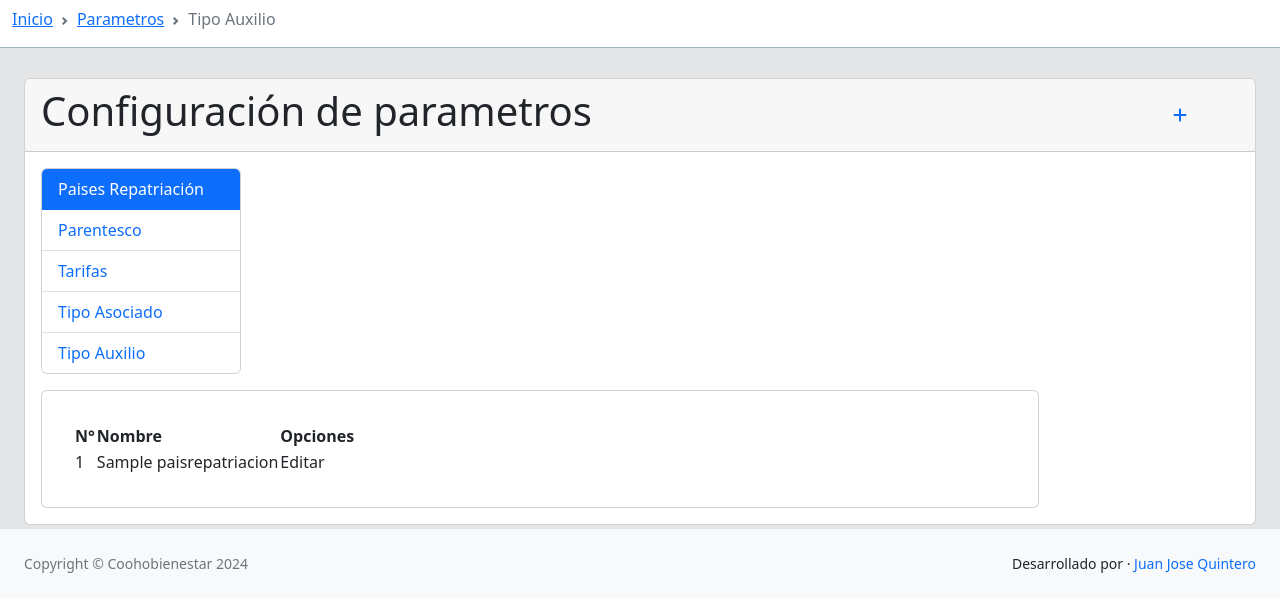
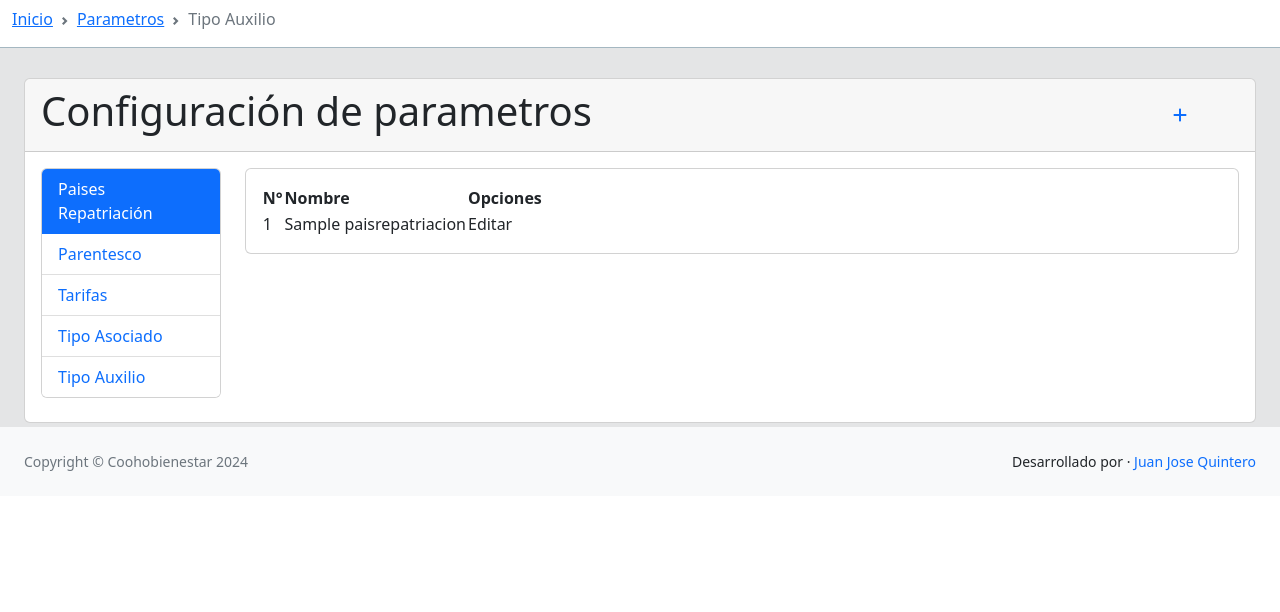
Before and after one commit to JuanQuintero0928/SistemaCoohobienestar, a Django app: page /parametro/pais/ in a window 1280 px wide. Shown: the part 166-778 px from the top of the page. Run offline with Django 5.2, Linux system fonts and the light colour scheme; a user stored in the database is signed in; tables that the repository leaves empty hold one stand-in row (values such as "Sample post"); some libraries are stand-ins or nearby versions.

Commit message:
cambios en paramatros

```diff
--- a/requeriments.txt
+++ b/requirements.txt
@@ -3,3 +3,4 @@ django-environ==0.11.2
 et-xmlfile==1.1.0
 openpyxl==3.1.5
 psycopg2==2.9.9
+gunicorn==23.0.0
--- a/templates/base/asociado/verAsociado.html
+++ b/templates/base/asociado/verAsociado.html
@@ -317,6 +317,8 @@
                                                 <a class="btn btn-danger" onclick="editarInputActualizacion2('no_editar')" id="btn-noeditar2" hidden><i class="fa-solid fa-ban"></i></a>
                                                 <button type="submit" class="btn btn-primary" id="btn-guardar2" {% if laboral == 'no' %} hidden {% endif %}><i class="fa-solid fa-floppy-disk"></i></button>
                                             </div>
+                                        {% else %}
+                                            <button type="submit" class="btn btn-primary" id="btn-guardar2"><i class="fa-solid fa-floppy-disk"></i></button>
                                         {% endif %}
                                     </div>
                                 </div>
@@ -488,6 +490,8 @@
                                                 <a class="btn btn-danger" onclick="editarInputActualizacion3('no_editar')" id="btn-noeditar3" hidden><i class="fa-solid fa-ban"></i></a>
                                                 <button type="submit" class="btn btn-primary" id="btn-guardar3" {% if laboral == 'no' %} hidden {% endif %}><i class="fa-solid fa-floppy-disk"></i></button>
                                             </div>
+                                        {% else %}
+                                            <button type="submit" class="btn btn-primary" id="btn-guardar3"><i class="fa-solid fa-floppy-disk"></i></button>
                                         {% endif %}
                                     </div>
                                 </div>
--- a/templates/parametro/listarPaises.html
+++ b/templates/parametro/listarPaises.html
@@ -24,7 +24,6 @@
 {% endblock barraLateral %}
 
 {% block contenidoParametros %}
-    <div class="card-body">
         <table id="datatablesSimple">
             <thead>
                 <tr>
@@ -43,5 +42,5 @@
                 {% endfor %}
             </tbody>
         </table>
-    </div>
+
 {% endblock contenidoParametros %}
--- a/templates/parametro/listarParentesco.html
+++ b/templates/parametro/listarParentesco.html
@@ -24,7 +24,7 @@
 {% endblock barraLateral %}
 
 {% block contenidoParametros %}
-    <div class="card-body">
+
         <table id="datatablesSimple">
             <thead>
                 <tr>
@@ -43,5 +43,5 @@
                 {% endfor %}
             </tbody>
         </table>
-    </div>
+
 {% endblock contenidoParametros %}
--- a/templates/parametro/listarTarifas.html
+++ b/templates/parametro/listarTarifas.html
@@ -24,7 +24,6 @@
 {% endblock barraLateral %}
 
 {% block contenidoParametros %}
-    <div class="card-body">
         <table id="datatablesSimple">
             <thead>
                 <tr>
@@ -47,5 +46,5 @@
                 {% endfor %}
             </tbody>
         </table>
-    </div>
+
 {% endblock contenidoParametros %}
--- a/templates/parametro/listarTipoAsociado.html
+++ b/templates/parametro/listarTipoAsociado.html
@@ -24,7 +24,7 @@
 {% endblock barraLateral %}
 
 {% block contenidoParametros %}
-    <div class="card-body">
+
     <table id="datatablesSimple">
         <thead>
             <tr>
@@ -43,5 +43,5 @@
             {% endfor %}
         </tbody>
     </table>
-    </div>
+
 {% endblock contenidoParametros %}
--- a/templates/parametro/listarTipoAuxilio.html
+++ b/templates/parametro/listarTipoAuxilio.html
@@ -24,7 +24,7 @@
 {% endblock barraLateral %}
 
 {% block contenidoParametros %}
-    <div class="card-body">
+
     <table id="datatablesSimple">
         <thead>
             <tr>
@@ -45,5 +45,4 @@
             {% endfor %}
         </tbody>
     </table>
-    </div>
 {% endblock contenidoParametros %}
--- a/templates/parametro/parametros.html
+++ b/templates/parametro/parametros.html
@@ -11,54 +11,8 @@
 {% endblock breadcrumb %}
 
 {% block contenidoPagina %}
-    <div class="col-xl-2 col-md-2 mb-3">
-        {% comment %} <div class="card-body">
-            <div class="col-xl-12 col-md-12">
-                {% block colorpagina1 %}<div class="card text-white mb-3" style="border-color:white">{% endblock colorpagina1 %}
-                    <div class="card-body">
-                        <div class="h1 text-muted text-right mb-3 w-50 p-1">
-                            <i class="fa-solid fa-user"></i>
-                        </div>
-                        <div class="h6 text-muted text-right mb-4">
-                            <a href="{% url 'parametro:tipoAuxilio' %}" style="text-decoration:none">Tipo Auxilio</a>
-                        </div>
-                        <div class="progress progress-xs mt-3 mb-0">
-                            <div aria-valuemin="0" aria-valuemax="100" aria-valuenow="100" class="progress-bar bg-info" style="width: 100%" role="progressbar"></div>
-                        </div>
-                    </div>
-                </div>
-            </div>
-            <div class="col-xl-12 col-md-12">
-                {% block colorpagina2 %}<div class="card text-white mb-3" style="border-color:white">{% endblock colorpagina2 %}
-                    <div class="card-body">
-                        <div class="h1 text-muted text-right mb-3 w-50 p-1">
-                            <i class="fa-solid fa-people-group"></i>
-                        </div>
-                        <div class="h6 text-muted text-right mb-4">
-                            <a href="{% url 'parametro:tarifa' %}" style="text-decoration:none">Tarifas</a>
-                        </div>
-                        <div class="progress progress-xs mt-3 mb-0">
-                            <div aria-valuemin="0" aria-valuemax="100" aria-valuenow="100" class="progress-bar bg-success" style="width: 100%" role="progressbar"></div>
-                        </div>
-                    </div>
-                </div>
-            </div>
-            <div class="col-xl-12 col-md-12">
-                {% block colorpagina3 %}<div class="card text-white mb-3" style="border-color:white">{% endblock colorpagina3 %}
-                    <div class="card-body">
-                        <div class="h1 text-muted text-right mb-3 w-50 p-1">
-                            <i class="fa-solid fa-shield-dog"></i><i class="fa-solid fa-shield-cat"></i>
-                        </div>
-                        <div class="h6 text-muted text-right mb-4">
-                            <a href="{% url 'beneficiario:mascota' %}" style="text-decoration:none">Mascotas</a>
-                        </div>
-                        <div class="progress progress-xs mt-3 mb-0">
-                            <div aria-valuemin="0" aria-valuemax="100" aria-valuenow="100" class="progress-bar bg-warning" style="width: 100%" role="progressbar"></div>
-                        </div>
-                    </div>
-                </div>
-            </div>
-        </div> {% endcomment %}
+    <div class="row">
+        <div class="col-xl-2 col-md-2 mb-2">
             <div class="card">
                 <ul class="list-group list-group-flush">
                     {% block barraLateral %}
@@ -80,6 +34,8 @@
                 </div>
             </div>
         </div>
+    </div>
+
 
 
 {% endblock contenidoPagina %}
```
Also changed, not shown: SistemaCoohobienestar/settings.py (+3 -5 lines). Lines whose indentation alone changed are shown as unchanged.
